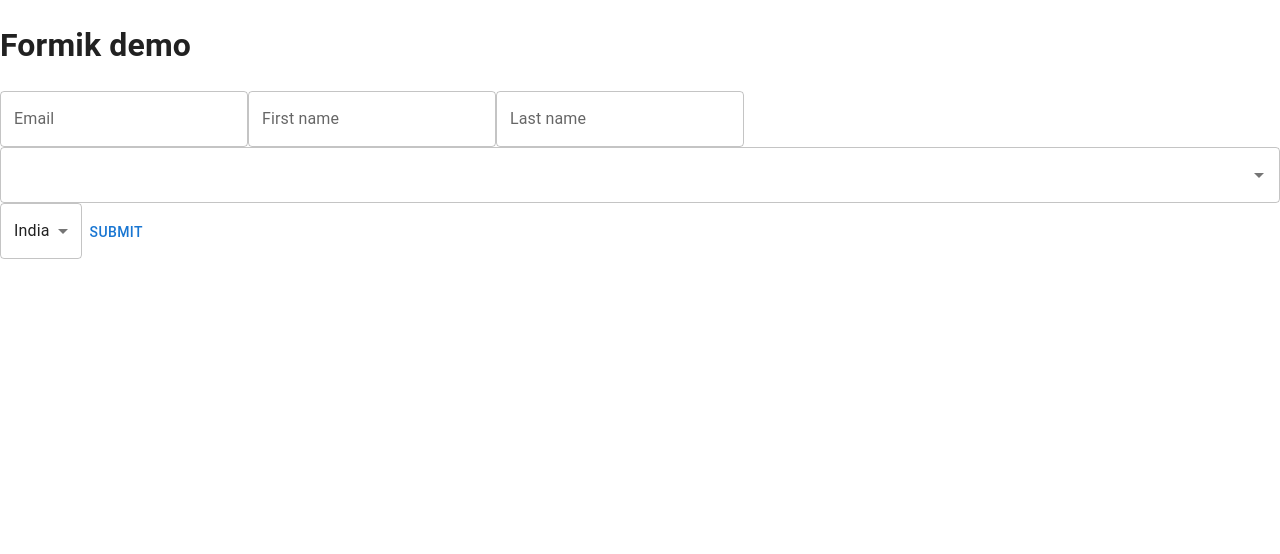
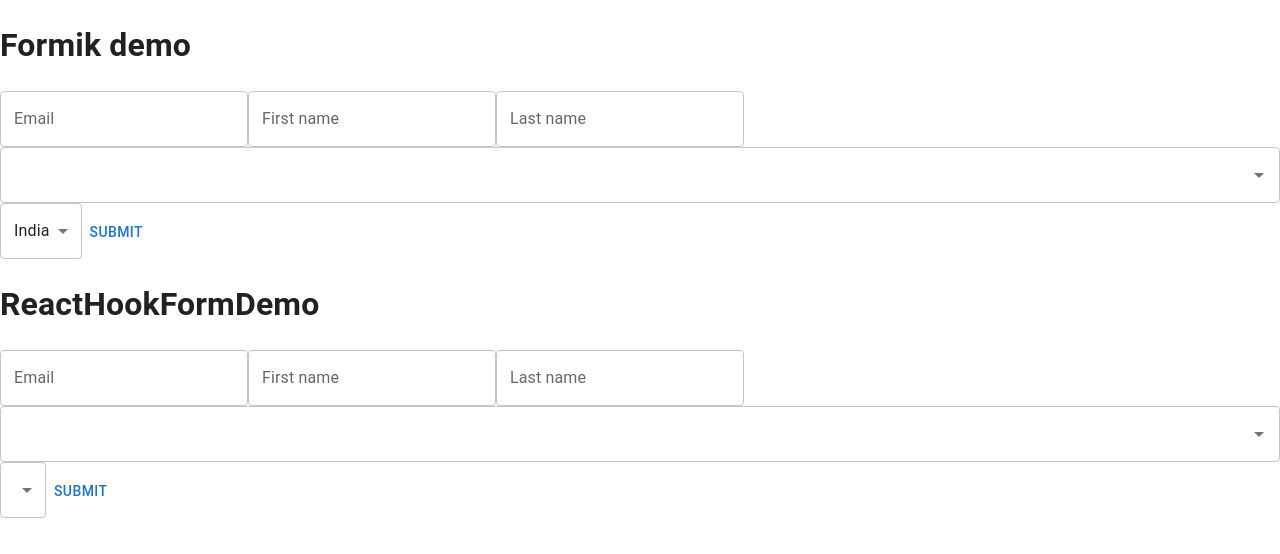
Before and after one commit to anthony-tron/test-hook-forms, a React (Vite) app: page / in a window 1280 px wide. Shown: the top 554 px of the page. Built offline with nearby package versions, Linux system fonts and the light colour scheme.

Commit message:
init(ReactHookFormDemo)

```diff
--- a/package.json
+++ b/package.json
@@ -14,6 +14,7 @@
     "formik": "^2.2.9",
     "react": "^18.0.0",
     "react-dom": "^18.0.0",
+    "react-hook-form": "^7.29.0",
     "yup": "^0.32.11"
   },
   "devDependencies": {
--- a/src/App.jsx
+++ b/src/App.jsx
@@ -1,5 +1,6 @@
 import FormikDemo from './demo/FormikDemo';
 import { CssBaseline } from '@mui/material';
+import ReactHookFormDemo from './demo/ReactHookFormDemo';
 
 export default function App() {
 
@@ -10,8 +11,13 @@
       <h1>
         Formik demo
       </h1>
+      <FormikDemo />
 
-      <FormikDemo />
+      <h1>
+        ReactHookFormDemo
+      </h1>
+      <ReactHookFormDemo />
+
     </>
   );
 }
--- /dev/null
+++ b/src/demo/ReactHookFormDemo.jsx
@@ -0,0 +1,51 @@
+import { useCallback } from 'react';
+import { useForm } from 'react-hook-form';
+import { Autocomplete, Button, MenuItem, Select, TextField } from '@mui/material';
+import { countries, jobs } from './common';
+import { Field } from 'formik';
+
+export default function ReactHookFormDemo() {
+
+  const { register, handleSubmit } = useForm();
+
+  const submit = useCallback((values) => {
+    setTimeout(() => {
+      alert(JSON.stringify(values));
+    }, 400);
+  }, []);
+
+  return (
+    <form onSubmit={handleSubmit((submit))}>
+      <TextField label="Email" type="email" {...register('email')} />
+
+      <TextField label="First name" {...register('firstName')} />
+
+      <TextField label="Last name" {...register('lastName')} />
+
+      <Autocomplete
+        name="job"
+        options={jobs.map((e) => ({label: e}))}
+        isOptionEqualToValue={(value, option) => {
+          return value.label === option.label;
+        }}
+        renderInput={(params) => (
+          <TextField {...params} {...register('job')} />
+        )}
+      />
+
+      <Select label="Country" {...register('country')}>
+        {countries.map((country) => (
+          <MenuItem
+            key={country}
+            value={country}>
+            {country}
+          </MenuItem>
+        ))}
+      </Select>
+
+      <Button type="submit">
+        Submit
+      </Button>
+    </form>
+  );
+}
```
Also changed, not shown: 1 other file (tests, documents, lock files or other folders).
